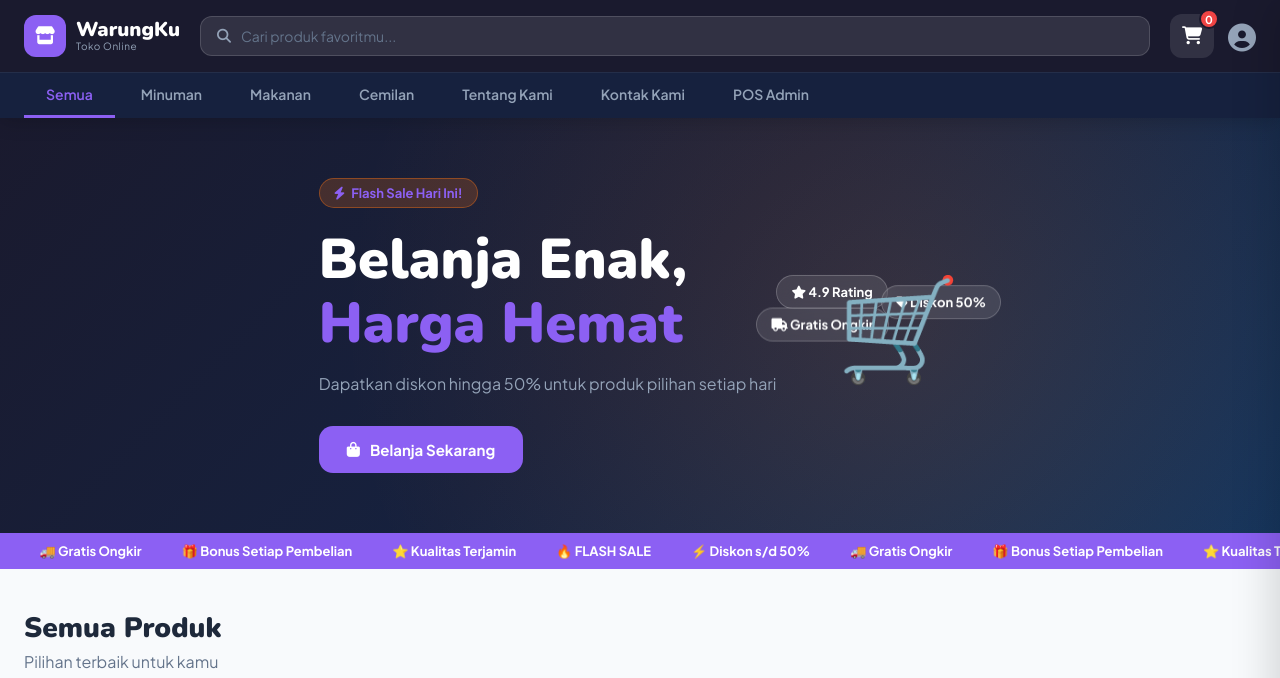
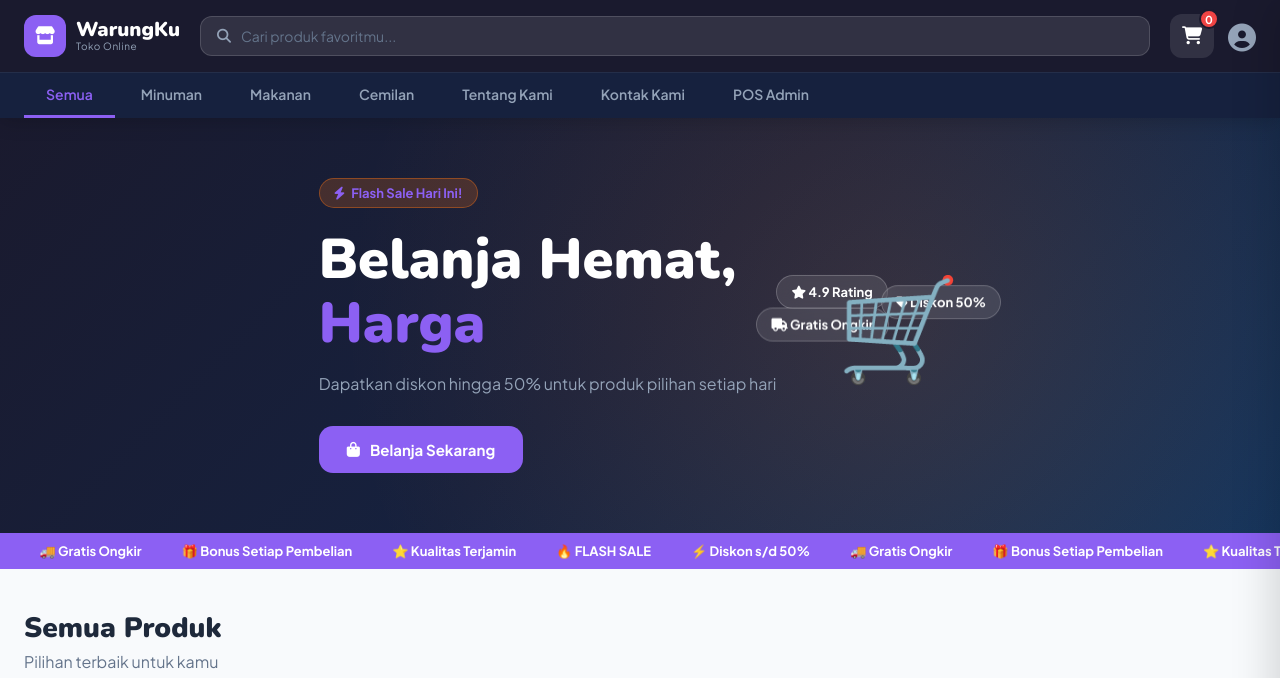
Before and after one commit to ujilega0-bot/warungkunyu, a plain HTML site: page index.html in a window 1280 px wide. Shown: the top 678 px of the page. Drawn offline with nearby package versions, Linux system fonts and the light colour scheme.

Commit message:
Update index.html

```diff
--- a/index.html
+++ b/index.html
@@ -58,7 +58,7 @@
   <section class="hero">
     <div class="hero-content">
       <div class="hero-badge"><i class="fas fa-bolt"></i> Flash Sale Hari Ini!</div>
-      <h1>Belanja Enak,<br /><span>Harga Hemat</span></h1>
+      <h1>Belanja Hemat,<br /><span>Harga </span></h1>
       <p>Dapatkan diskon hingga 50% untuk produk pilihan setiap hari</p>
       <button class="hero-btn" onclick="scrollToProducts()">
         <i class="fas fa-shopping-bag"></i> Belanja Sekarang
```
